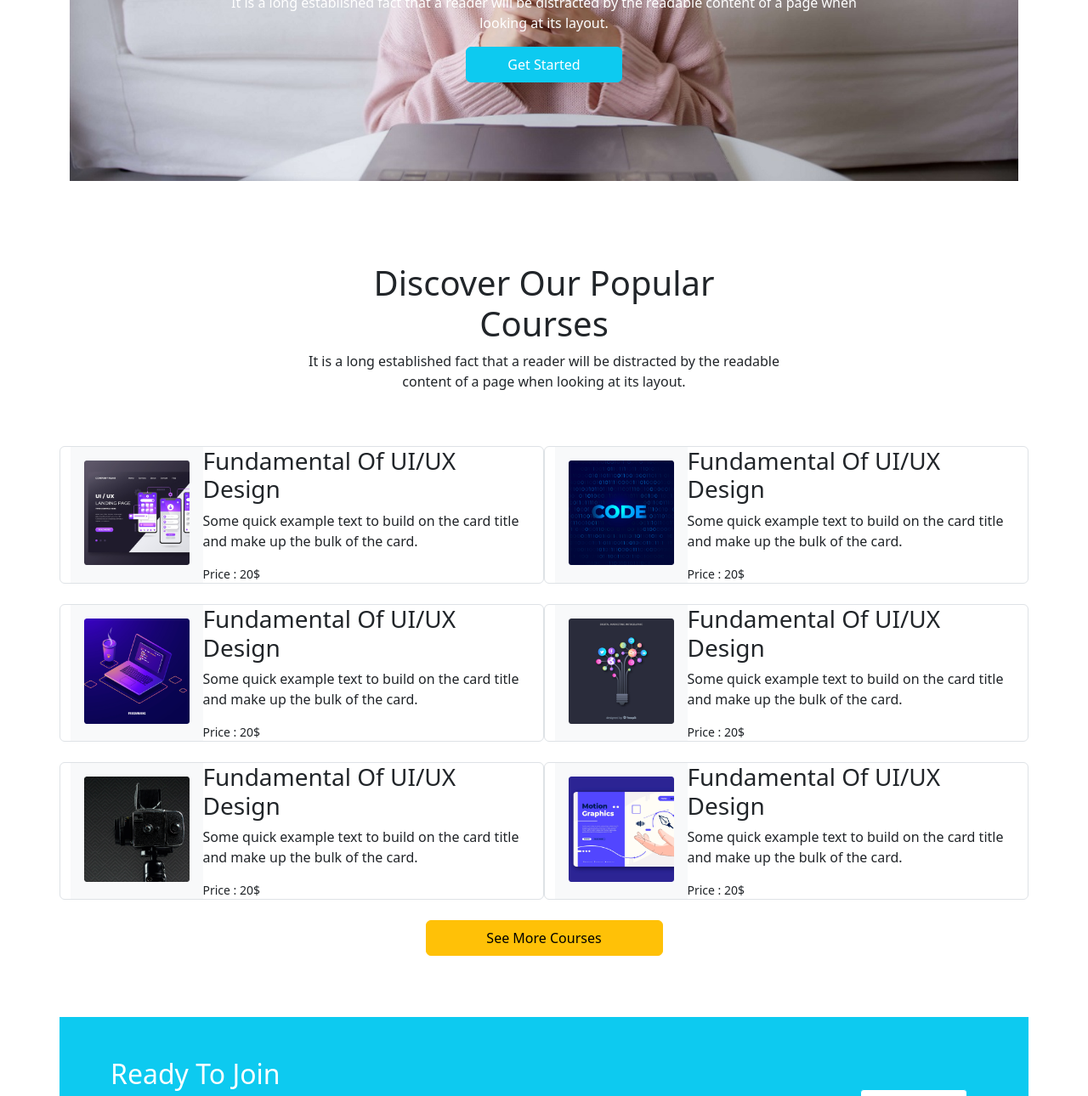
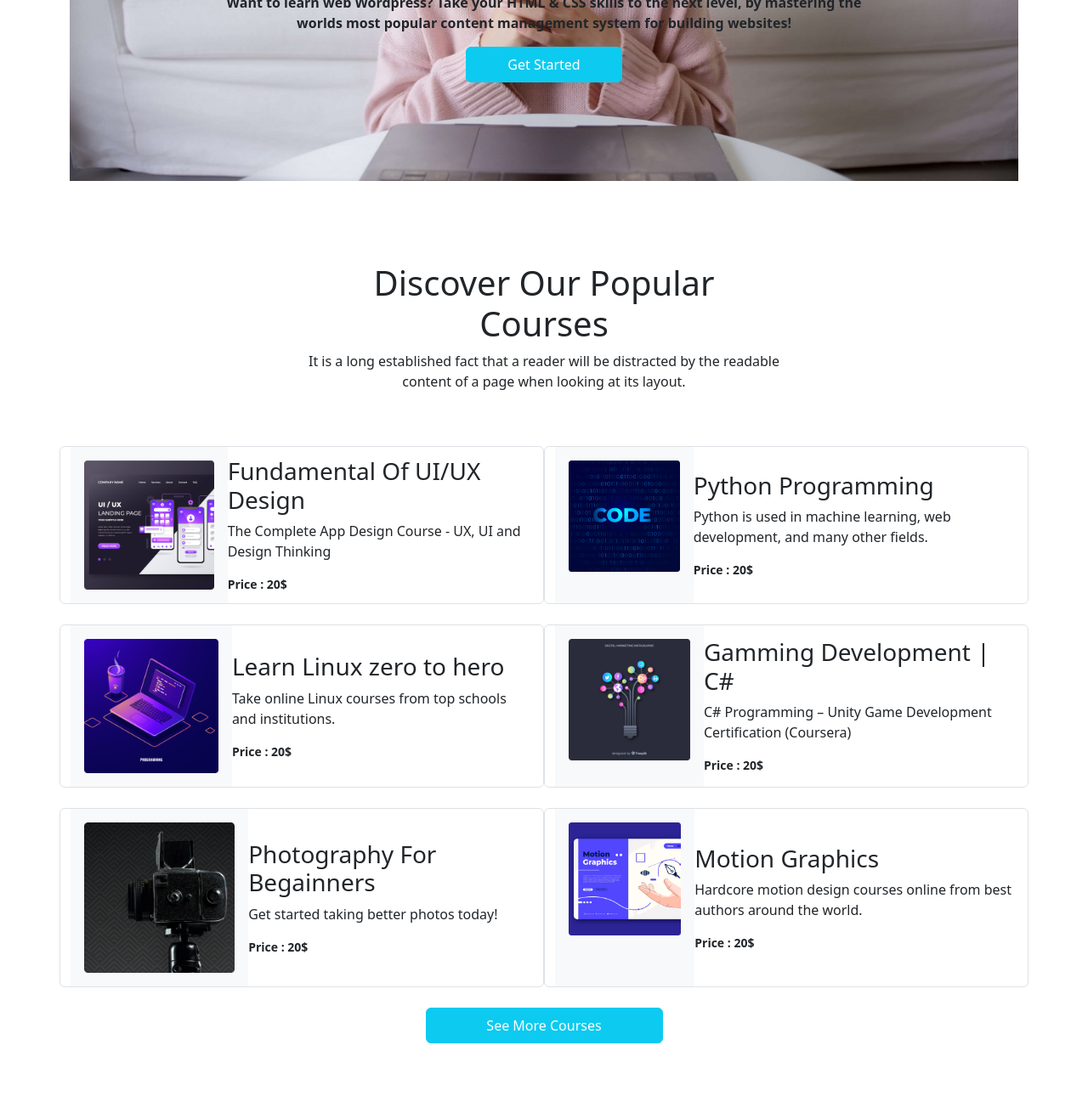
Before and after one commit to sayedsafi2000/Assignment-2, a plain HTML site: page index.html in a window 1280 px wide. Shown: the part 493-1783 px from the top of the page at 85% size. Drawn offline with nearby package versions, Linux system fonts and the light colour scheme.

Commit message:
third Commit

```diff
--- a/index.html
+++ b/index.html
@@ -11,11 +11,12 @@
 </head>
 
 <body>
+    <!-- header  -->
     <header>
         <nav class="navbar navbar-expand-lg bg-light py-4">
             <div class="container">
                 <a class="navbar-brand" href="#">
-                    <h1 class="fw-bold">Pro Edu</h1>
+                    <h1 class="fw-bold">Authlab</h1>
                 </a>
                 <button class="navbar-toggler" type="button" data-bs-toggle="collapse"
                     data-bs-target="#navbarSupportedContent" aria-controls="navbarSupportedContent"
@@ -23,7 +24,7 @@
                     <span class="navbar-toggler-icon"></span>
                 </button>
                 <div class="collapse navbar-collapse" id="navbarSupportedContent">
-                    <ul class="navbar-nav mx-auto mb-2 mb-lg-0 gap-5 fs-5">
+                    <ul class="navbar-nav mx-auto mb-2 mb-lg-0 gap-2 fs-5">
                         <li class="nav-item">
                             <a class="nav-link active" aria-current="page" href="#">Home</a>
                         </li>
@@ -41,7 +42,7 @@
                         </li>
                     </ul>
                     <form class="d-flex" role="register">
-                        <button class="btn btn-outline-success" type="submit">Register</button>
+                        <button class="btn btn-outline-info" type="submit">Register</button>
                     </form>
                 </div>
             </div>
@@ -53,27 +54,32 @@
                     <div class="carousel-item  ">
                         <img src="images/cover/cover-1.png" class="d-block  img-fluid" alt="...">
                         <div class="carousel-caption d-none d-md-block mb-5 pb-5">
-                            <h2 class="w-100">Get Started Digital Learning</h2>
-                            <p>It is a long established fact that a reader will be distracted by the readable content of
-                                a page when looking at its layout.</p>
+                            <h2 class="w-100 text-dark fw-bold">Let's learn virtually</h2>
+                            <p class="text-black fw-bold">Want to learn web Wordpress? Take your HTML & CSS skills to
+                                the
+                                next level, by mastering
+                                the worlds most popular content management system for building websites!</p>
                             <button class="btn btn-info text-white px-5 py-2">Get Started</button>
                         </div>
                     </div>
                     <div class="carousel-item  ">
                         <img src="images/cover/cover-2.jpg" class="d-block  img-fluid" alt="...">
                         <div class="carousel-caption d-none d-md-block mb-5 pb-5">
-                            <h2 class="w-100">Get Started Digital Learning</h2>
-                            <p>It is a long established fact that a reader will be distracted by the readable content of
-                                a page when looking at its layout.</p>
+                            <h2 class="w-100 text-dark fw-bold">Let's learn virtually</h2>
+                            <p class=" text-black fw-bold">Want to learn web Wordpress? Take your HTML & CSS skills to
+                                the
+                                next level, by mastering
+                                the worlds most popular content management system for building websites!</p>
                             <button class="btn btn-info text-white px-5 py-2">Get Started</button>
                         </div>
                     </div>
                     <div class="carousel-item active ">
                         <img src="images/cover/cover-3.jpg" class="d-block  img-fluid" alt="...">
                         <div class="carousel-caption d-none d-md-block mb-5 pb-5">
-                            <h2 class="w-100">Get Started Digital Learning</h2>
-                            <p>It is a long established fact that a reader will be distracted by the readable content of
-                                a page when looking at its layout.</p>
+                            <h2 class="w-100 text-dark fw-bold">Let's learn virtually</h2>
+                            <p class="text-dark fw-bold">Want to learn web Wordpress? Take your HTML & CSS skills to the
+                                next level, by mastering
+                                the worlds most popular content management system for building websites!</p>
                             <button class="btn btn-info text-white px-5 py-2">Get Started</button>
                         </div>
                     </div>
@@ -92,6 +98,8 @@
             </div>
         </section>
     </header>
+    <!-- End header  -->
+    <!-- Courses  -->
     <section>
         <div class="container d-flex flex-column align-items-center py-5 mx-auto">
             <h1 class="text-center">Discover Our Popular <br>Courses</h1>
@@ -110,9 +118,8 @@
                     </div>
                     <div class="d-flex flex-column justify-content-center ">
                         <h3 class="text-start">Fundamental Of UI/UX Design</h3>
-                        <p class="text-start">Some quick example text to build on the card title and make up the bulk of
-                            the card.</p>
-                        <small class="text-start">Price : 20$</small>
+                        <p class="text-start">The Complete App Design Course - UX, UI and Design Thinking</p>
+                        <small class="text-start fw-bold">Price : 20$</small>
                     </div>
                 </div>
                 <div class="col-lg-6 col-md-12 d-flex flex-column flex-sm-column flex-md-row border rounded">
@@ -120,10 +127,10 @@
                         <img class="w-100" src="images/course/course-2.png" alt="">
                     </div>
                     <div class="d-flex flex-column justify-content-center ">
-                        <h3 class="text-start">Fundamental Of UI/UX Design</h3>
-                        <p class="text-start">Some quick example text to build on the card title and make up the bulk of
-                            the card.</p>
-                        <small class="text-start">Price : 20$</small>
+                        <h3 class="text-start">Python Programming</h3>
+                        <p class="text-start">Python is used in machine learning, web development,
+                            and many other fields.</p>
+                        <small class="text-start fw-bold">Price : 20$</small>
                     </div>
                 </div>
                 <div class="col-lg-6 col-md-12 d-flex flex-column flex-sm-column flex-md-row border rounded">
@@ -131,10 +138,9 @@
                         <img class="w-100" src="images/course/course-3.png" alt="">
                     </div>
                     <div class="d-flex flex-column justify-content-center ">
-                        <h3 class="text-start">Fundamental Of UI/UX Design</h3>
-                        <p class="text-start">Some quick example text to build on the card title and make up the bulk of
-                            the card.</p>
-                        <small class="text-start">Price : 20$</small>
+                        <h3 class="text-start">Learn Linux zero to hero</h3>
+                        <p class="text-start">Take online Linux courses from top schools and institutions. </p>
+                        <small class="text-start fw-bold">Price : 20$</small>
                     </div>
                 </div>
                 <div class="col-lg-6 col-md-12 d-flex flex-column flex-sm-column flex-md-row border rounded">
@@ -142,10 +148,9 @@
                         <img class="w-100" src="images/course/course-4.png" alt="">
                     </div>
                     <div class="d-flex flex-column justify-content-center ">
-                        <h3 class="text-start">Fundamental Of UI/UX Design</h3>
-                        <p class="text-start">Some quick example text to build on the card title and make up the bulk of
-                            the card.</p>
-                        <small class="text-start">Price : 20$</small>
+                        <h3 class="text-start">Gamming Development | C#</h3>
+                        <p class="text-start">C# Programming – Unity Game Development Certification (Coursera) </p>
+                        <small class="text-start fw-bold">Price : 20$</small>
                     </div>
                 </div>
                 <div class="col-lg-6 col-md-12 d-flex flex-column flex-sm-column flex-md-row border rounded">
@@ -153,10 +158,9 @@
                         <img class="w-100" src="images/course/course-5.png" alt="">
                     </div>
                     <div class="d-flex flex-column justify-content-center ">
-                        <h3 class="text-start">Fundamental Of UI/UX Design</h3>
-                        <p class="text-start">Some quick example text to build on the card title and make up the bulk of
-                            the card.</p>
-                        <small class="text-start">Price : 20$</small>
+                        <h3 class="text-start">Photography For Begainners</h3>
+                        <p class="text-start"> Get started taking better photos today!</p>
+                        <small class="text-start fw-bold">Price : 20$</small>
                     </div>
                 </div>
                 <div class="col-lg-6 col-md-12 d-flex flex-column flex-sm-column flex-md-row border rounded">
@@ -164,19 +168,23 @@
                         <img class="w-100" src="images/course/course-6.png" alt="">
                     </div>
                     <div class="d-flex flex-column justify-content-center ">
-                        <h3 class="text-start">Fundamental Of UI/UX Design</h3>
-                        <p class="text-start">Some quick example text to build on the card title and make up the bulk of
-                            the card.</p>
-                        <small class="text-start">Price : 20$</small>
+                        <h3 class="text-start">Motion Graphics</h3>
+                        <p class="text-start">Hardcore motion design courses online from best authors around the world.
+                        </p>
+                        <small class="text-start fw-bold">Price : 20$</small>
                     </div>
                 </div>
             </div>
             <div>
-                <button class="btn btn-warning w-25 py-2 mt-4 mb-4 w-25">See More Courses</button>
+                <button class="btn btn-info text-white w-25 py-2 mt-4 mb-4 w-25">See More Courses</button>
             </div>
 
         </div>
     </section>
+    <!-- Courses End  -->
+
+
+    <!-- Register Now  -->
     <section>
         <div class="container row bg-info py-5 px-5 my-5 align-items-center mx-auto">
             <div
@@ -214,6 +222,9 @@
             </div>
         </div>
     </section>
+    <!-- End This Sectioon -->
+
+
     <!-- Question section  -->
     <section class="container">
         <div class="text-center my-5">
@@ -290,12 +301,15 @@
             </div>
         </div>
     </section>
+    <!-- End Question Section  -->
 
+
+    <!-- Footer Start  -->
     <footer class="container-fluid bg-dark p-5">
         <div class="container align-items-center text-center">
             <h2 class="text-white">Pro Edu</h2>
-            <small class="text-white-50">Office 41, Zawaya Buildin, Ghala Muscat,<br>
-                Sultanate of Oman</small>
+            <small class="text-white-50">Office 41, JalalaBad, Sylhet,
+                Bangladesh</small><br>
             <small class="text-white-50">Privacy Ploicy | Terms of use</small>
             <div class="social-media py-3">
                 <a href=""><i class="fa-brands fa-instagram rounded-5 text-white me-2 "></i></a>
@@ -304,8 +318,8 @@
                 <a href=""><i class="fa-brands fa-youtube rounded-5 text-white me-2"></i></a>
             </div>
         </div>
-
     </footer>
+    <!-- Footer End  -->
 
 
 
```
